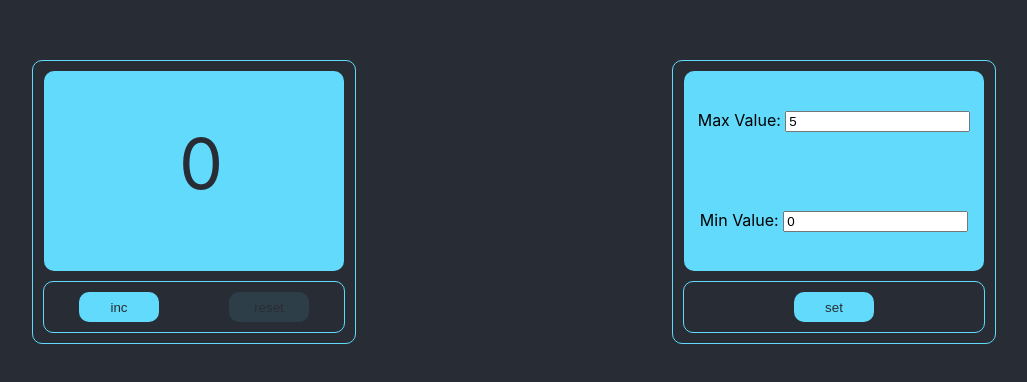
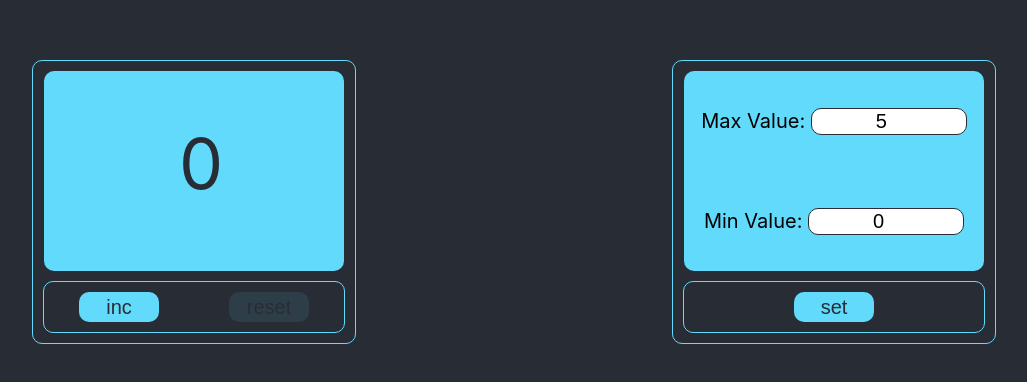
Before and after one commit to andreypats/counter, a React (Create React App) app: page / in a window 1280 px wide. Shown: the part 198-580 px from the top of the page, without its empty margins (126-1153 px from the left). Built offline with nearby package versions, Linux system fonts and the light colour scheme.

Commit message:
Add Input component

```diff
--- a/src/App.tsx
+++ b/src/App.tsx
@@ -1,6 +1,7 @@
-import React, {ChangeEvent, useEffect, useState} from 'react';
+import React, {useEffect, useState} from 'react';
 import s from './counter.module.css';
 import {Button} from './components/button/Button';
+import {Input} from "./components/input/Input";
 
 function App() {
 
@@ -23,14 +24,13 @@ function App() {
         }
     }, []) //при пустом [] эффект выполнится только один раз при загрузке приложения
 
-    let [valueFromMaxInput, setValueFromMaxInput] = useState<number>(numMax)
-    let [valueFromMinInput, setValueFromMinInput] = useState<number>(numMin)
-
     let disableInc
     let disableReset
+    let disableSet
 
     num === numMax ? disableInc = true : disableInc = false
     num === numMin ? disableReset = true : disableReset = false
+    numMin < num || numMax <= numMin ? disableSet = true : disableSet = false
 
     const incNum = () => {
         setNum(++num)
@@ -43,18 +43,16 @@ function App() {
     }
 
     const setMinMax = () => {
-        setNumMax(valueFromMaxInput)
-        localStorage.setItem('counterMaxValue', JSON.stringify(valueFromMaxInput))
-        setNumMin(valueFromMinInput)
-        localStorage.setItem('counterMinValue', JSON.stringify(valueFromMinInput))
+        localStorage.setItem('counterMaxValue', JSON.stringify(numMax))
+        localStorage.setItem('counterMinValue', JSON.stringify(numMin))
     }
 
-    const maxValueInputHandler = (e: ChangeEvent<HTMLInputElement>) => {
-        setValueFromMaxInput(Number(e.currentTarget.value))
+    const maxValueInputHandler = (num: number) => {
+        setNumMax(num)
     };
 
-    const minValueInputHandler = (e: ChangeEvent<HTMLInputElement>) => {
-        setValueFromMinInput(Number(e.currentTarget.value))
+    const minValueInputHandler = (num: number) => {
+        setNumMin(num)
     };
 
     return (
@@ -70,27 +68,19 @@ function App() {
             </div>
             <div className={s.setMinMax}>
                 <div className={s.minMaxWindow}>
-                    <div className={s.maxWindow}>
-                        <span className={s.maxValueText}>Max Value:     </span>
-                        <input
-                            className={s.maxValueInput}
-                            onChange={maxValueInputHandler}
-                            defaultValue={numMax}
-                            type="number"
-                        />
-                    </div>
-                    <div className={s.minWindow}>
-                        <span className={s.minValueText}>Min Value:     </span>
-                        <input
-                            className={s.minValueInput}
-                            onChange={minValueInputHandler}
-                            defaultValue={numMin}
-                            type="number"
-                        />
-                    </div>
+                    <Input
+                        name={'Max Value:'}
+                        onChange={maxValueInputHandler}
+                        defaultValue={numMax}
+                    />
+                    <Input
+                        name={'Min Value:'}
+                        onChange={minValueInputHandler}
+                        defaultValue={numMin}
+                    />
                 </div>
                 <div className={s.setButtonWindow}>
-                    <Button name={'set'} callback={setMinMax} disabled={false}/>
+                    <Button name={'set'} callback={setMinMax} disabled={disableSet}/>
                 </div>
             </div>
         </div>
--- a/src/components/button/button.module.css
+++ b/src/components/button/button.module.css
@@ -5,6 +5,7 @@
     border-radius: 10px;
     color: #282c34;
     background-color: #61dafb;
+    font-size: 20px;
 }
 
 .button:disabled {
--- /dev/null
+++ b/src/components/input/Input.tsx
@@ -0,0 +1,27 @@
+import React, {ChangeEvent} from 'react';
+import s from "./input.module.css";
+
+export const Input = (props: InputType) => {
+
+    const InputHandler = (e: ChangeEvent<HTMLInputElement>) => {
+        props.onChange(Number(e.currentTarget.value))
+    };
+
+    return (
+        <div>
+            <span className={s.valueText}>{props.name}     </span>
+            <input
+                className={s.input}
+                onChange={InputHandler}
+                type="number"
+                value={props.defaultValue}
+            />
+        </div>
+    );
+};
+
+type InputType = {
+    name: string
+    onChange: (num: number)=>void
+    defaultValue: number
+}
--- /dev/null
+++ b/src/components/input/input.module.css
@@ -0,0 +1,11 @@
+.valueText {
+    font-size: 20px;
+}
+
+.input {
+    text-align: center;
+    width: 150px;
+    font-size: 20px;
+    border: #282c34 solid 1px;
+    border-radius: 10px;
+}
```
Also changed, not shown: src/counter.module.css (+12 -0 lines).
